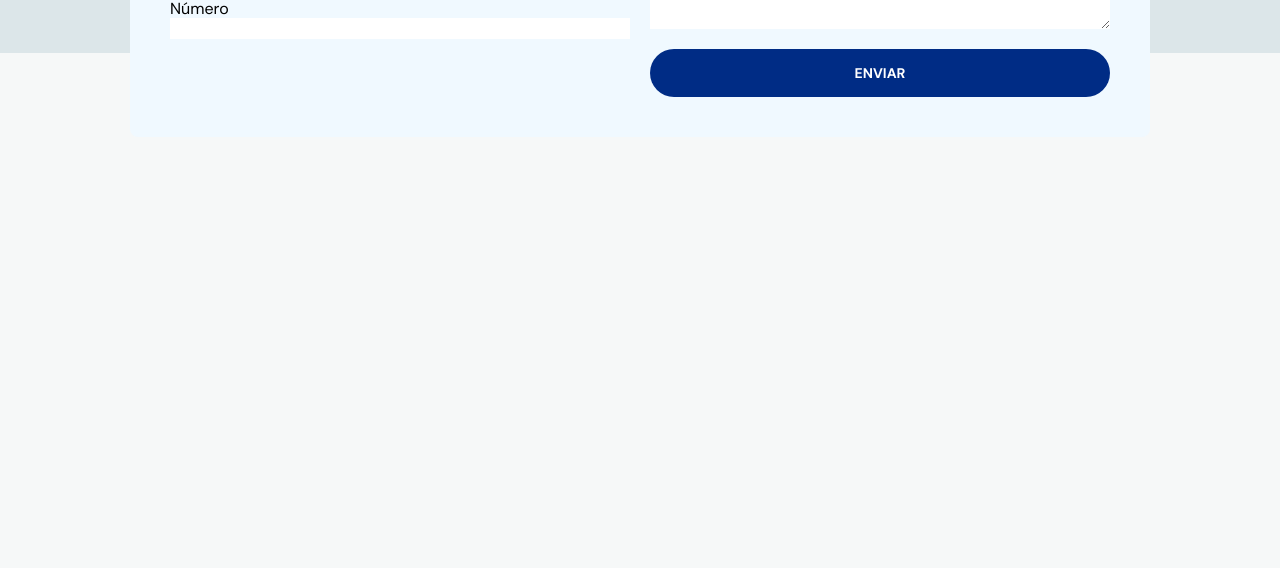
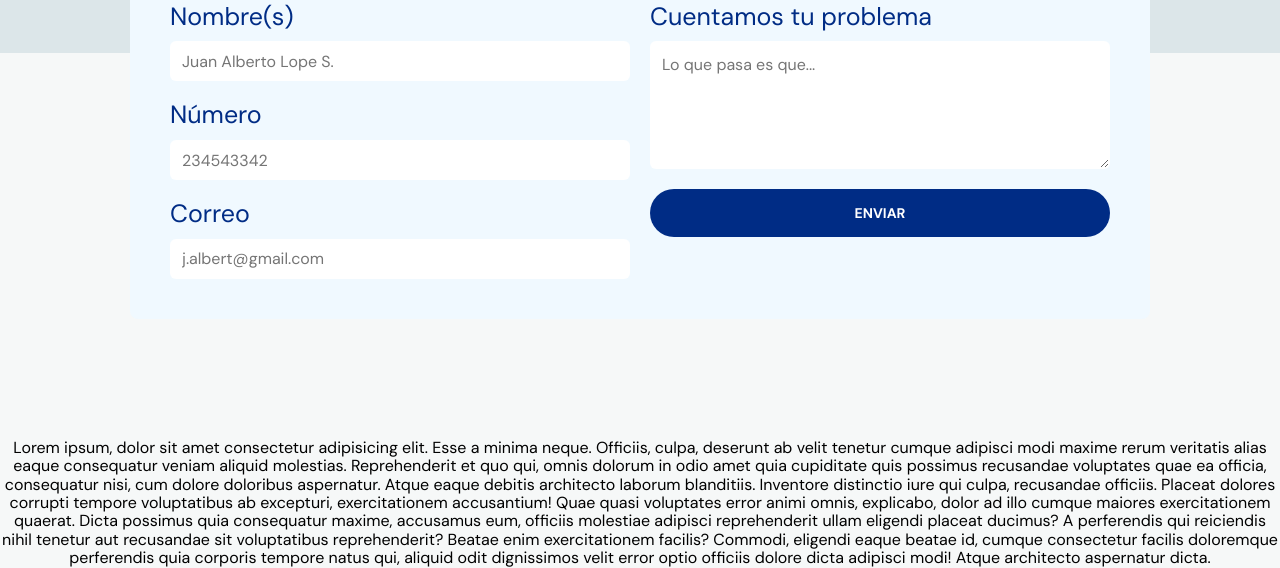
Before and after one commit to Shair17/run-drive, a website built with Vite: page index.html in a window 1280 px wide. Shown: the part 635-1203 px from the top of the page. Before the commit the page ends 800 px from the top, so only its background shows below. Built offline with nearby package versions, Linux system fonts and the light colour scheme.

Commit message:
contacto

```diff
--- a/index.html
+++ b/index.html
@@ -264,15 +264,30 @@
 							<div class="booking_item">
 								<div class="field">
 									<label for="name">Nombre(s)</label>
-									<input id="name" type="text" />
+									<input
+										id="name"
+										type="text"
+										class="input"
+										placeholder="Juan Alberto Lope S."
+									/>
 								</div>
 								<div class="field">
 									<label for="phoneNumber">Número</label>
-									<input id="phoneNumber" type="text" />
+									<input
+										id="phoneNumber"
+										type="text"
+										class="input"
+										placeholder="234543342"
+									/>
 								</div>
 								<div class="field">
-									<label for="email">Número</label>
-									<input id="email" type="email" />
+									<label for="email">Correo</label>
+									<input
+										id="email"
+										type="email"
+										class="input"
+										placeholder="j.albert@gmail.com"
+									/>
 								</div>
 							</div>
 							<div class="booking_item">
@@ -281,11 +296,11 @@
 									<textarea
 										id="information"
 										class="textarea"
-										placeholder="e.g. Hello world"
+										placeholder="Lo que pasa es que..."
 									></textarea>
 								</div>
 								<div class="field">
-									<button>Enviar</button>
+									<button class="button">Enviar</button>
 								</div>
 							</div>
 						</form>
@@ -293,6 +308,25 @@
 					<!-- END AGENDAR CITA -->
 				</div>
 			</section>
+			<div style="margin-top: 12rem">
+				Lorem ipsum, dolor sit amet consectetur adipisicing elit. Esse a minima
+				neque. Officiis, culpa, deserunt ab velit tenetur cumque adipisci modi
+				maxime rerum veritatis alias eaque consequatur veniam aliquid molestias.
+				Reprehenderit et quo qui, omnis dolorum in odio amet quia cupiditate
+				quis possimus recusandae voluptates quae ea officia, consequatur nisi,
+				cum dolore doloribus aspernatur. Atque eaque debitis architecto laborum
+				blanditiis. Inventore distinctio iure qui culpa, recusandae officiis.
+				Placeat dolores corrupti tempore voluptatibus ab excepturi,
+				exercitationem accusantium! Quae quasi voluptates error animi omnis,
+				explicabo, dolor ad illo cumque maiores exercitationem quaerat. Dicta
+				possimus quia consequatur maxime, accusamus eum, officiis molestiae
+				adipisci reprehenderit ullam eligendi placeat ducimus? A perferendis qui
+				reiciendis nihil tenetur aut recusandae sit voluptatibus reprehenderit?
+				Beatae enim exercitationem facilis? Commodi, eligendi eaque beatae id,
+				cumque consectetur facilis doloremque perferendis quia corporis tempore
+				natus qui, aliquid odit dignissimos velit error optio officiis dolore
+				dicta adipisci modi! Atque architecto aspernatur dicta.
+			</div>
 		</div>
 		<script type="module" src="/main.js"></script>
 	</body>
--- a/style.css
+++ b/style.css
@@ -363,6 +363,7 @@ body.menu-expanded button path {
 	background-color: #f0f9ff;
 	border-radius: 8px;
 	padding: 4rem;
+	margin-top: 80px;
 }
 
 .booking_container .title {
@@ -390,10 +391,45 @@ body.menu-expanded button path {
 .booking_item .field {
 	display: flex;
 	flex-direction: column;
+	gap: 1rem;
 }
 
 .field label {
+	font-size: 25px;
+	font-weight: 500;
+	color: #002c85;
 	text-align: left;
+}
+
+.field button {
+	width: 100%;
+	cursor: pointer;
+}
+
+.input:focus,
+textarea:focus {
+	border-color: #002c85;
+	outline: none;
+}
+
+.input,
+.textarea {
+	-moz-appearance: none;
+	-webkit-appearance: none;
+	align-items: center;
+	border: 1px solid transparent;
+	border-radius: 0.375em;
+	box-shadow: none;
+	display: inline-flex;
+	height: 2.5em;
+	justify-content: flex-start;
+	line-height: 1.5;
+	padding-bottom: calc(0.5em - 1px);
+	padding-left: calc(0.75em - 1px);
+	padding-right: calc(0.75em - 1px);
+	padding-top: calc(0.5em - 1px);
+	position: relative;
+	vertical-align: top;
 }
 
 .textarea {
@@ -738,6 +774,10 @@ footer .social-links-footer {
 		flex-direction: row;
 	}
 
+	.booking_container {
+		margin-top: 120px;
+	}
+
 	.booking_container .title {
 		text-align: left;
 	}
```
